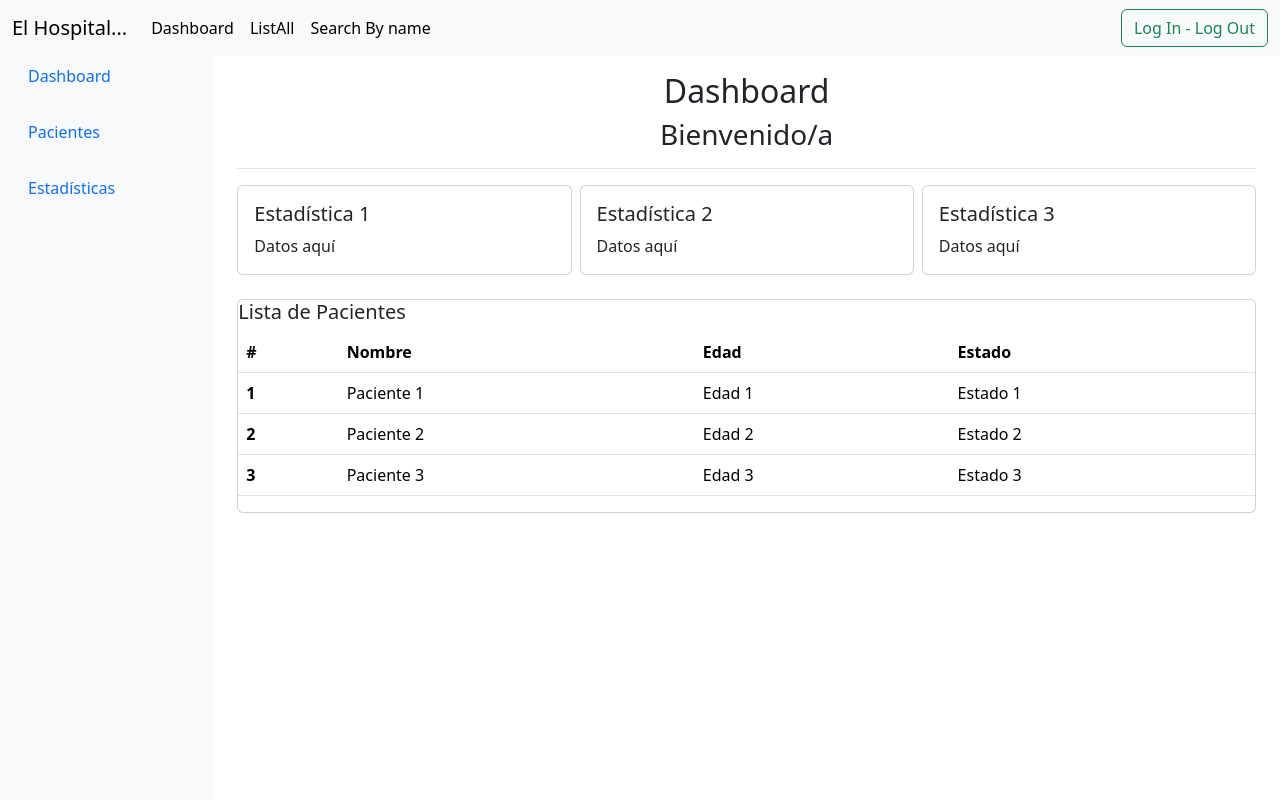
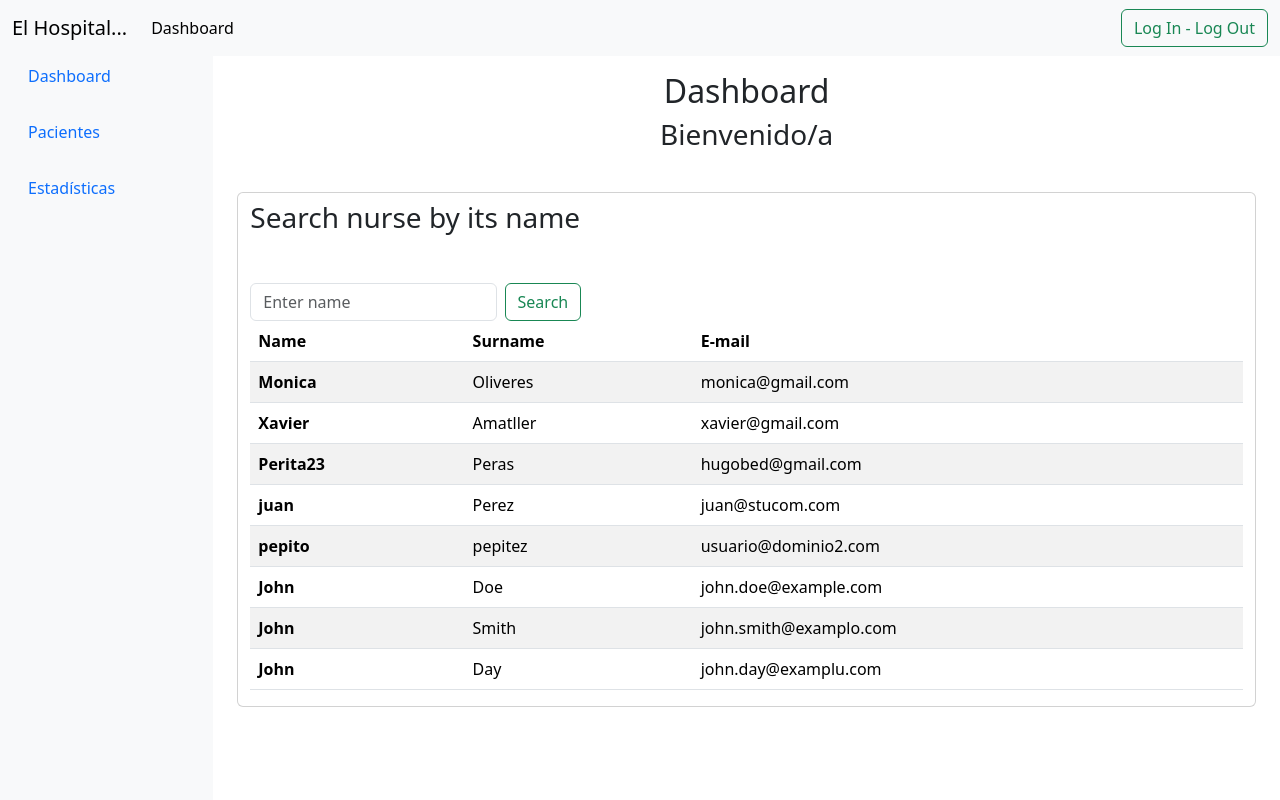
Before and after one commit to Xavier-Amatller/FrontendHospital, an Angular app: page /dashboard in a window 1280 px wide. Shown: the top 800 px of the page. Built offline with nearby package versions, Linux system fonts and the light colour scheme.

Commit message:
merged all functionalities on  dashboard

```diff
--- a/src/app/header/header.component.html
+++ b/src/app/header/header.component.html
@@ -18,12 +18,6 @@
           <li class="nav-item">
             <a class="nav-link active" aria-current="page" routerLink="dashboard">Dashboard</a>
           </li>
-          <li class="nav-item">
-            <a class="nav-link active" routerLink="nurse/list-all">ListAll</a>
-          </li>
-          <li class="nav-item">
-            <a class="nav-link active" routerLink="nurse/search-by-name">Search By name</a>
-          </li>
         </ul>
         <div>
           <button (click)="sesion()" id="sessionBtn" class="btn btn-outline-success" type="button" routerLink="nurse/login">Log In - Log Out</button>
--- a/src/app/user/dashboard/dashboard.component.html
+++ b/src/app/user/dashboard/dashboard.component.html
@@ -2,9 +2,7 @@
   <div class="row h-100">
     <!-- Sidebar -->
     <nav class="col-md-2 d-flex flex-column bg-light">
-      <div
-        class="sidebar-sticky d-flex flex-column h-100"
-      >
+      <div class="sidebar-sticky d-flex flex-column h-100">
         <ul class="nav flex-column gap-3">
           <li class="nav-item">
             <a class="nav-link active"> Dashboard </a>
@@ -20,70 +18,14 @@
     </nav>
     <main class="col-md-9 ml-sm-auto col-lg-10 px-4">
       <div
-        class="d-flex flex-column flex-md-nowrap align-items-center pt-3 pb-2 mb-3 border-bottom"
+        class="d-flex flex-column flex-md-nowrap align-items-center pt-3 pb-2 mb-3"
       >
         <h1 class="h2">Dashboard</h1>
-        <h3>Bienvenido/a {{nurseName}}</h3>
-      </div>
-      <div class="d-flex gap-2">
-        <div class="w-75">
-          <div class="card">
-            <div class="card-body">
-              <h5 class="card-title">Estadística 1</h5>
-              <p class="card-text">Datos aquí</p>
-            </div>
-          </div>
-        </div>
-        <div class="w-75">
-          <div class="card">
-            <div class="card-body">
-              <h5 class="card-title">Estadística 2</h5>
-              <p class="card-text">Datos aquí</p>
-            </div>
-          </div>
-        </div>
-        <div class="w-75">
-          <div class="card">
-            <div class="card-body">
-              <h5 class="card-title">Estadística 3</h5>
-              <p class="card-text">Datos aquí</p>
-            </div>
-          </div>
-        </div>
+        <h3>Bienvenido/a {{ nurseName }}</h3>
       </div>
       <div class="mt-4">
         <div class="card h-auto">
-          <h5 class="card-title">Lista de Pacientes</h5>
-          <table class="table">
-            <thead>
-              <tr>
-                <th scope="col">#</th>
-                <th scope="col">Nombre</th>
-                <th scope="col">Edad</th>
-                <th scope="col">Estado</th>
-              </tr>
-            </thead>
-            <tbody>
-              <tr>
-                <th>1</th>
-                <td>Paciente 1</td>
-                <td>Edad 1</td>
-                <td>Estado 1</td>
-              </tr>
-              <tr>
-                <th>2</th>
-                <td>Paciente 2</td>
-                <td>Edad 2</td>
-                <td>Estado 2</td>
-              </tr>
-              <tr>
-                <th>3</th>
-                <td>Paciente 3</td>
-                <td>Edad 3</td>
-                <td>Estado 3</td>
-              </tr>
-            </tbody>
-          </table>
+          <app-search-by-name></app-search-by-name>
         </div>
       </div>
     </main>
```
